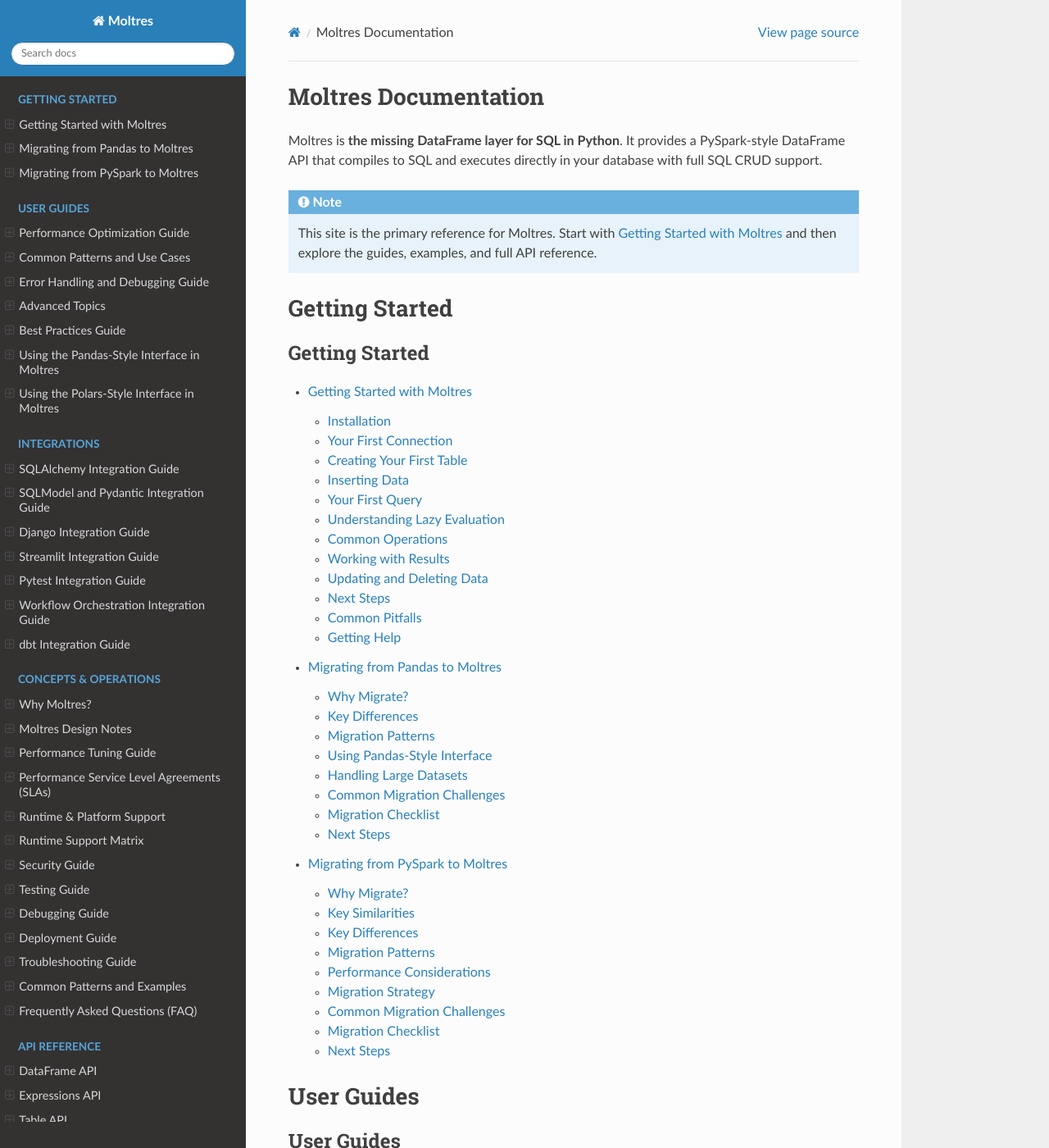
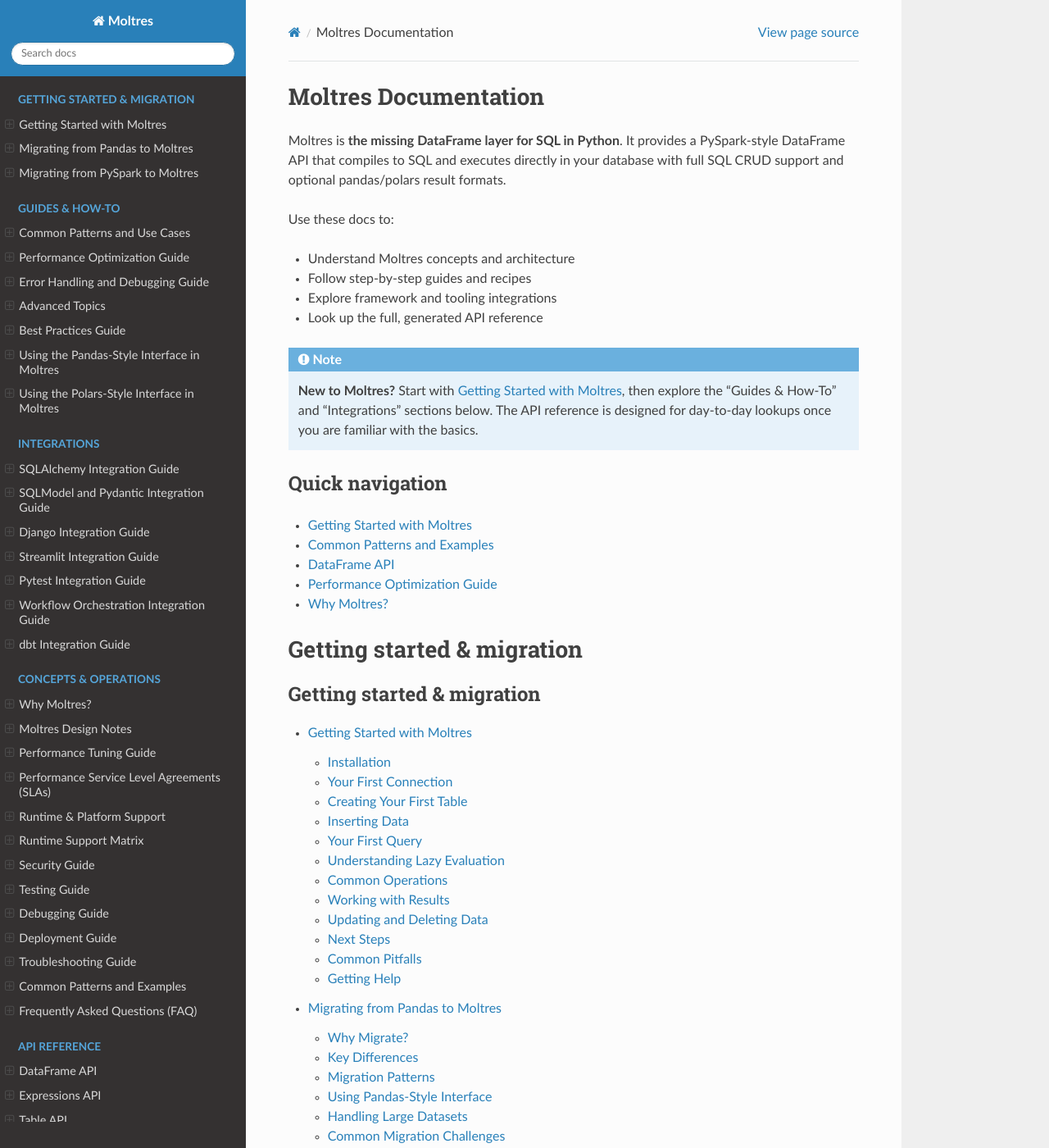
Before and after one commit to eddiethedean/moltres, a Sphinx documentation site: the page built from docs/index.rst, in a window 1280 px wide and 1400 px high. Shown: the whole window at 82% size. Built offline with Sphinx 7.4.7 and the Read the Docs theme 3.1.0, drawn with Linux system fonts in a browser that asks for light colours; some of the changed text lies outside the part shown.

Commit message:
Revamp ReadTheDocs landing page

```diff
--- a/docs/index.rst
+++ b/docs/index.rst
@@ -3,35 +3,53 @@
 
 Moltres is **the missing DataFrame layer for SQL in Python**.
 It provides a PySpark-style DataFrame API that compiles to SQL and executes directly
-in your database with full SQL CRUD support.
+in your database with full SQL CRUD support and optional pandas/polars result formats.
+
+Use these docs to:
+
+- Understand Moltres concepts and architecture
+- Follow step‑by‑step guides and recipes
+- Explore framework and tooling integrations
+- Look up the full, generated API reference
 
 .. note::
 
-   This site is the primary reference for Moltres. Start with :doc:`guides/getting-started`
-   and then explore the guides, examples, and full API reference.
+   **New to Moltres?** Start with :doc:`guides/getting-started`, then explore the
+   “Guides & How‑To” and “Integrations” sections below. The API reference is designed
+   for day‑to‑day lookups once you are familiar with the basics.
 
 
-Getting Started
-===============
+Quick navigation
+----------------
+
+- :doc:`guides/getting-started`
+- :doc:`EXAMPLES`
+- :doc:`api/dataframe`
+- :doc:`guides/performance-optimization`
+- :doc:`WHY_MOLTRES`
+
+
+Getting started & migration
+===========================
 
 .. toctree::
    :maxdepth: 2
-   :caption: Getting Started
+   :caption: Getting started & migration
 
    guides/getting-started
    guides/migrating-from-pandas
    guides/migrating-from-pyspark
 
 
-User Guides
-===========
+Guides & how-to
+===============
 
 .. toctree::
    :maxdepth: 2
-   :caption: User Guides
+   :caption: Guides & how-to
 
+   guides/common-patterns
    guides/performance-optimization
-   guides/common-patterns
    guides/error-handling
    guides/advanced-topics
    guides/best-practices
@@ -39,7 +57,7 @@
    guides/polars-interface
 
 
-Framework & Tooling Integrations
+Framework & tooling integrations
 ================================
 
 .. toctree::
@@ -55,12 +73,12 @@
    guides/dbt-integration
 
 
-Concepts, Operations, and Internals
+Concepts, operations, and internals
 ===================================
 
 .. toctree::
    :maxdepth: 2
-   :caption: Concepts & Operations
+   :caption: Concepts & operations
 
    WHY_MOLTRES
    moltres-design-notes
@@ -77,12 +95,12 @@
    FAQ
 
 
-API Reference
+API reference
 =============
 
 .. toctree::
    :maxdepth: 2
-   :caption: API Reference
+   :caption: API reference
 
    api/dataframe
    api/expressions
```
